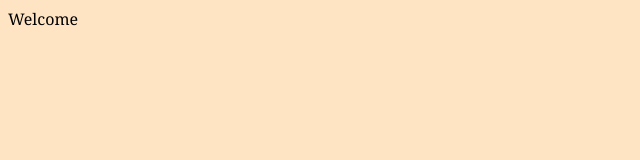
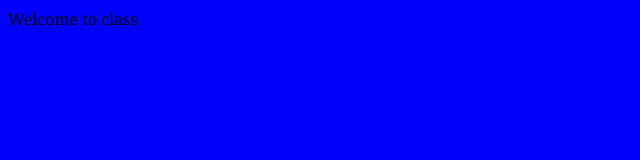
Before and after one commit to poornima9997/crampete, a plain HTML site: page index.html in a window 1280 px wide. Shown: the whole page, without its empty margins (0-640 px from the left). Drawn offline with Linux system fonts and the light colour scheme.

Commit message:
new content added

```diff
--- a/index.html
+++ b/index.html
@@ -6,6 +6,6 @@
 </title>
 <link href="style.css" rel="stylesheet"/>
 <body>Welcome
-
+to class
 </body>
 </html>
--- a/style.css
+++ b/style.css
@@ -1,4 +1,4 @@
 body{
     font-family: Georgia, 'Times New Roman', Times, serif;
-    background-color: bisque;
+    background-color: blue;
 }
```
